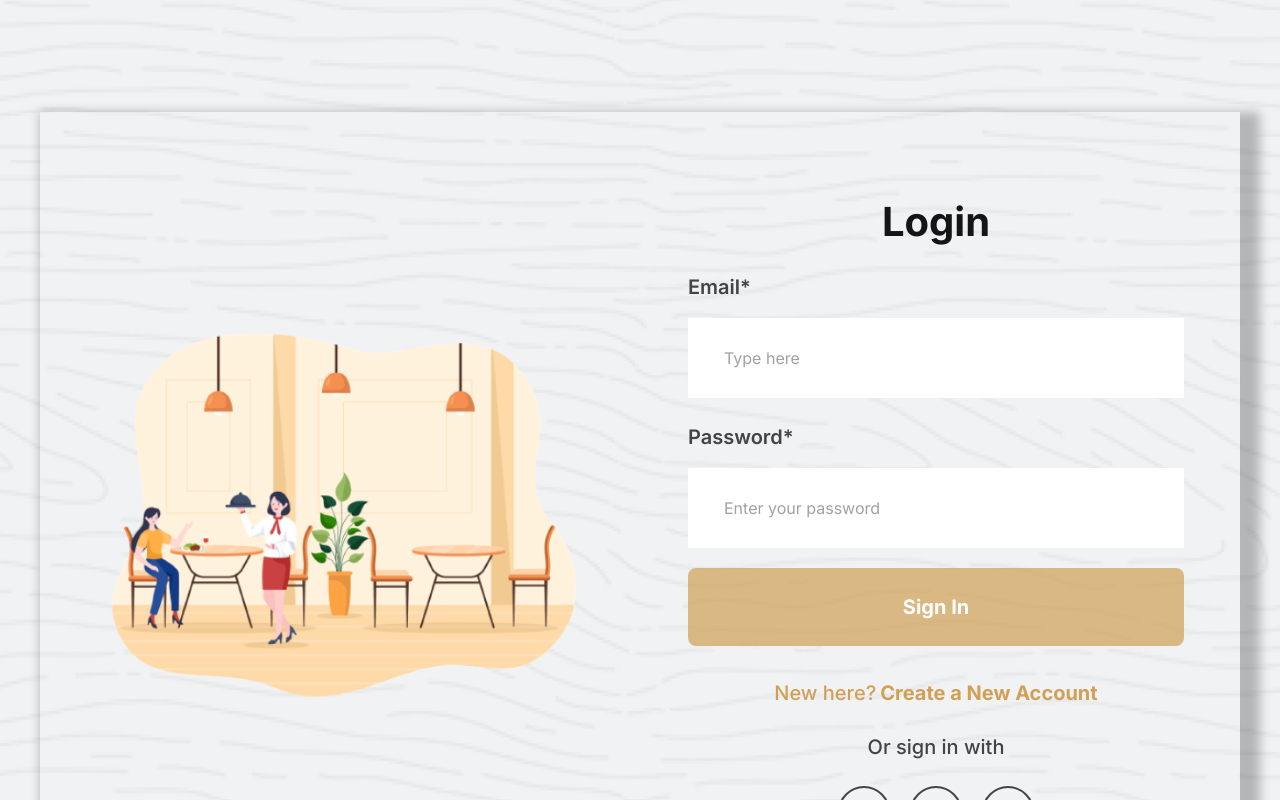
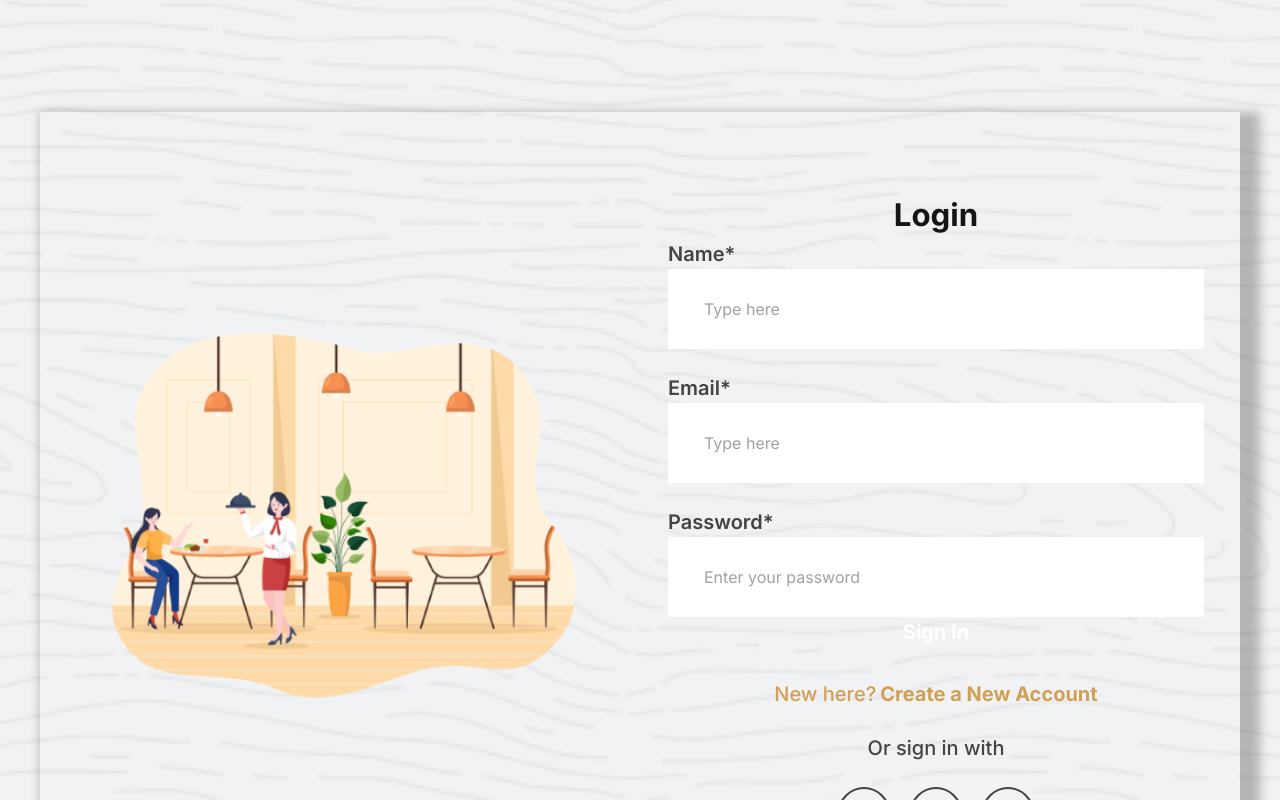
Before and after one commit to Emoncr/Bistro-Boss, a Next.js app: page /login in a window 1280 px wide. Both pictures are taken after a click on the element "Create a New Account". Shown: the top 800 px of the page. Built offline with nearby package versions, Linux system fonts and the light colour scheme.

Commit message:
created sign in form

```diff
--- /dev/null
+++ b/src/Components/LoginForm.jsx
@@ -0,0 +1,40 @@
+import React from 'react'
+
+const LoginForm = () => {
+    return (
+        <div>
+            <h4 className='font-inter text-brandDark text-3xl md:text-[40px] font-bold text-center'>Login</h4>
+            <form className='mt-5 mx-5'>
+                <label htmlFor="name" className="text-[#444] font-inter text-xl font-semibold flex flex-col">Email*
+                    <input
+                        type="email"
+                        name="name"
+                        required
+                        placeholder="Type here"
+                        className="input_feild mt-2 sm:mt-4"
+                    />
+                </label>
+                <label htmlFor="name" className="text-[#444] font-inter text-xl font-semibold flex flex-col mt-6">Password*
+                    <input
+                        type="email"
+                        name="name"
+                        required
+                        placeholder="Enter your password"
+                        className="input_feild mt-2 sm:mt-4"
+                    />
+                </label>
+
+
+                <button
+                    type='submit'
+                    className='w-full py-4 sm:py-6 rounded-lg bg-brandPrimary/70 mt-5 text-white text-base sm:text-xl font-bold font-inter'
+                >
+                    Sign In
+                </button>
+
+            </form>
+        </div>
+    )
+}
+
+export default LoginForm
--- /dev/null
+++ b/src/Components/SingInForm.jsx
@@ -0,0 +1,49 @@
+import React from 'react'
+
+const SingInForm = () => {
+    return (
+        <div>
+            <h4 className='font-inter text-brandDark text-3xl md:text-[40px] font-bold text-center'>Login</h4>
+            <form className='mt-5 mx-5'>
+                <label htmlFor="name" className="text-[#444] font-inter text-xl  font-semibold flex flex-col ">Name*
+                    <input
+                        type="text"
+                        name="name"
+                        required
+                        placeholder="Type here"
+                        className="input_feild mt-2 sm:mt-4"
+                    />
+                </label>
+                <label htmlFor="email" className="text-[#444] font-inter text-xl font-semibold flex flex-col mt-6">Email*
+                    <input
+                        type="email"
+                        name="email"
+                        required
+                        placeholder="Type here"
+                        className="input_feild mt-2 sm:mt-4"
+                    />
+                </label>
+                <label htmlFor="password" className="text-[#444] font-inter text-xl font-semibold flex flex-col mt-6">Password*
+                    <input
+                        type="email"
+                        name="password"
+                        required
+                        placeholder="Enter your password"
+                        className="input_feild mt-2 sm:mt-4"
+                    />
+                </label>
+
+
+                <button
+                    type='submit'
+                    className='w-full py-4 sm:py-6 rounded-lg bg-brandPrimary/70 mt-5 text-white text-base sm:text-xl font-bold font-inter'
+                >
+                    Sign In
+                </button>
+
+            </form>
+        </div>
+    )
+}
+
+export default SingInForm
--- a/src/app/login/page.jsx
+++ b/src/app/login/page.jsx
@@ -1,6 +1,17 @@
-import React from 'react'
-import { FaFacebookF,FaGoogle,FaGithub  } from "react-icons/fa";
+"use client"
+
+import LoginForm from '@/Components/LoginForm';
+import SingInForm from '@/Components/SingInForm';
+import React, { useState } from 'react'
+import { FaFacebookF, FaGoogle, FaGithub } from "react-icons/fa";
+
+
 const Login = () => {
+    const [isLogin, setIsLogin] = useState(true);
+
+
+
+
     return (
         <section className='py-16 pb-28 lg:py-28 login_bg bg-cover bg-no-repeat bg-center px-4 md:px-7 lg:px-10'>
             <div className="container mx-auto loginBoxShadow  ">
@@ -9,39 +20,15 @@ const Login = () => {
                         <img src="/images/login img.png" alt="Login Image" />
                     </div>
                     <div className="form_container max-w-[536px] mx-auto w-full">
-                        <h4 className='font-inter text-brandDark text-3xl md:text-[40px] font-bold text-center'>Login</h4>
-                        <form className='mt-5 mx-5'>
-                            <label htmlFor="name" className="text-[#444] font-inter text-xl font-semibold flex flex-col">Email*
-                                <input
-                                    type="email"
-                                    name="name"
-                                    required
-                                    placeholder="Type here"
-                                    className="input_feild mt-2 sm:mt-4"
-                                />
-                            </label>
-                            <label htmlFor="name" className="text-[#444] font-inter text-xl font-semibold flex flex-col mt-6">Password*
-                                <input
-                                    type="email"
-                                    name="name"
-                                    required
-                                    placeholder="Enter your password"
-                                    className="input_feild mt-2 sm:mt-4"
-                                />
-                            </label>
-
-
-                            <button
-                                type='submit'
-                                className='w-full py-4 sm:py-6 rounded-lg bg-brandPrimary/70 mt-5 text-white text-base sm:text-xl font-bold font-inter'
-                            >
-                                Sign In
-                            </button>
-
-                        </form>
+                        <div>
+                            {
+                                isLogin ? <LoginForm /> : <SingInForm />
+                            }
+                        </div>
                         <div>
                             <p className='text-brandPrimary text-base sm:text-xl font-inter sm:mt-8 mt-4   font-medium text-center'>New here?
                                 <span
+                                    onClick={() => setIsLogin(!isLogin)}
                                     className='font-bold hover:underline cursor-pointer ml-1'>
                                     Create a New Account
                                 </span>
@@ -51,14 +38,14 @@ const Login = () => {
                             </p>
 
                             <div className='flex items-center justify-center mt-6 gap-5'>
-                                <button className='w-[40px] h-[40px] sm:w-[52px] sm:h-[52px] border-2 border-[#444] rounded-full flex items-center justify-center text-[#444] text-xl sm:text-2xl hover:bg-[#444]/10' >
+                                <button className='w-[40px] h-[40px] sm:w-[52px] sm:h-[52px] border-2 border-[#444] rounded-full flex items-center justify-center text-[#444] text-xl sm:text-2xl hover:bg-brandSecoundry/20' >
                                     <FaFacebookF />
                                 </button>
-                                <button className='w-[40px] h-[40px] sm:w-[52px] sm:h-[52px] border-2 border-[#444] rounded-full flex items-center justify-center text-[#444] text-xl sm:text-2xl hover:bg-[#444]/10' >
+                                <button className='w-[40px] h-[40px] sm:w-[52px] sm:h-[52px] border-2 border-[#444] rounded-full flex items-center justify-center text-[#444] text-xl sm:text-2xl hover:bg-brandSecoundry/20' >
                                     <FaGoogle />
                                 </button>
-                                <button className='w-[40px] h-[40px] sm:w-[52px] sm:h-[52px] border-2 border-[#444] rounded-full flex items-center justify-center text-[#444] text-xl sm:text-2xl hover:bg-[#444]/10' >
-                                    <FaGithub  />
+                                <button className='w-[40px] h-[40px] sm:w-[52px] sm:h-[52px] border-2 border-[#444] rounded-full flex items-center justify-center text-[#444] text-xl sm:text-2xl hover:bg-brandSecoundry/20' >
+                                    <FaGithub />
                                 </button>
                             </div>
                         </div>
```
